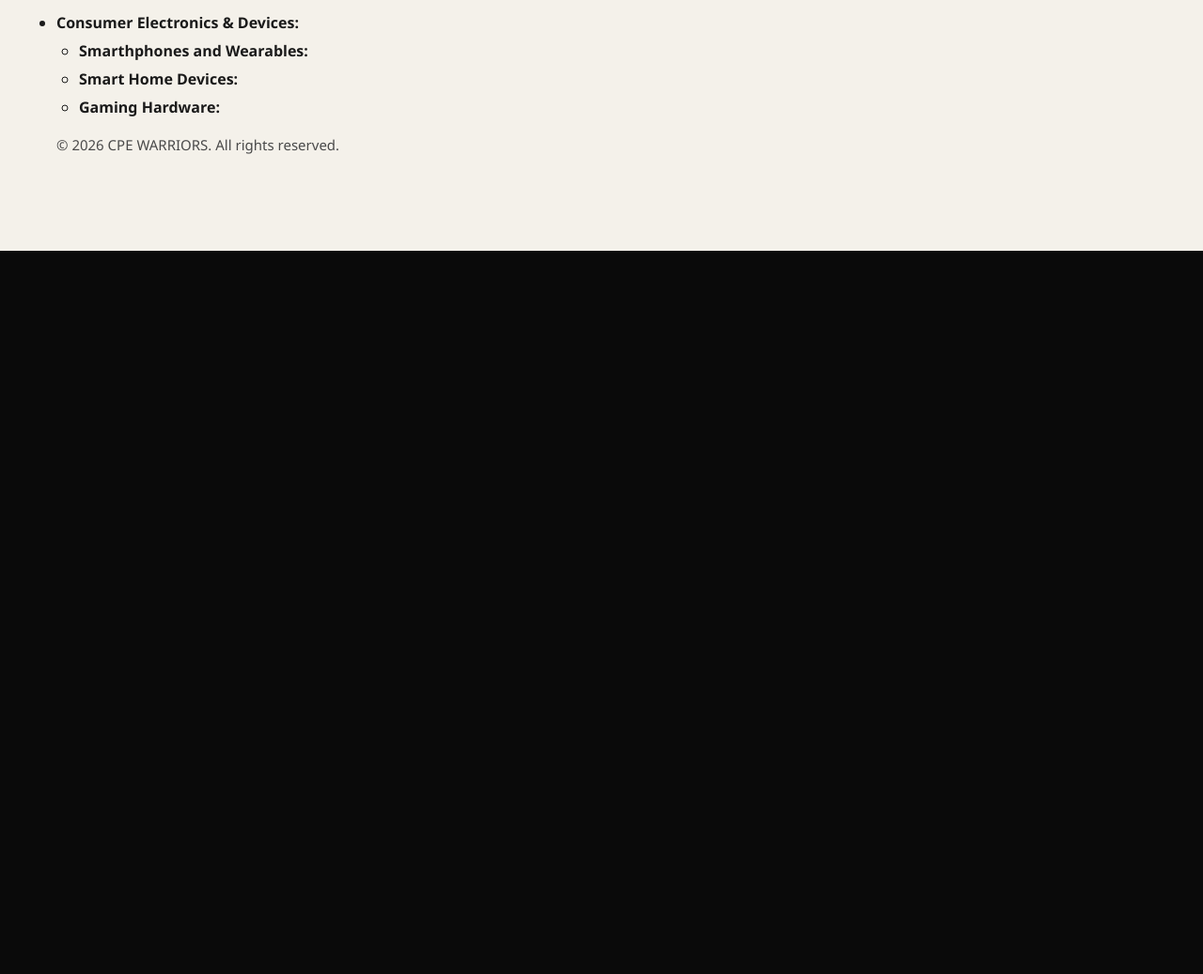
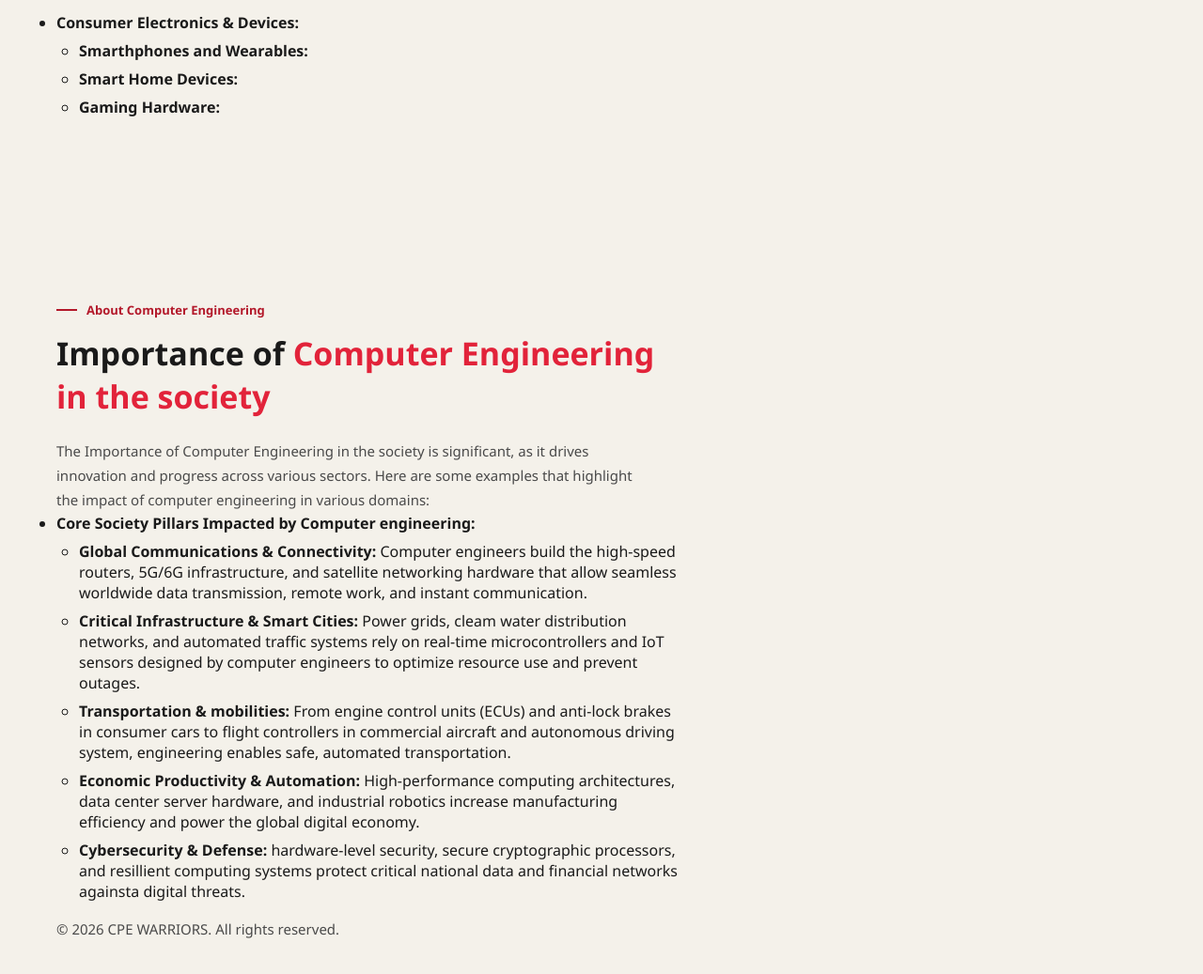
Before and after one commit to berdondaniela21/ncp3106_2026_ddberdon, a plain HTML site: page about.html in a window 1280 px wide. Shown: the part 3488-4525 px from the top of the page at 94% size. Before the commit the page ends 3755 px from the top, so only its background shows below. Drawn offline with Linux system fonts and the light colour scheme; files whose address does not match are found by name.

Commit message:
About section (complete)

```diff
--- a/about.html
+++ b/about.html
@@ -177,6 +177,44 @@
           </li>
 
         </ul>
+    </div>
+</section>
+
+<section class="program-section">
+    <div class="program-col">
+        <span>
+            <div class="eyebrow"><span class="line"></span>About Computer Engineering</div>
+            <h2 class="display">Importance of <span class="accent">Computer Engineering in the society</span></h2>
+        </span>
+        <ul>
+          <p>
+            The Importance of Computer Engineering in the society is significant, as it drives innovation and progress across various sectors. Here are some examples that highlight the impact of computer engineering in various domains:
+          </p>
+          <li>
+            <strong>Core Society Pillars Impacted by Computer engineering:</strong>
+            <ul>
+            <li>
+             <strong>Global Communications & Connectivity:</strong> Computer engineers build the high-speed routers, 5G/6G infrastructure, and satellite networking hardware
+             that allow seamless worldwide data transmission, remote work, and instant communication.
+              </li>
+              <li>
+                <strong>Critical Infrastructure & Smart Cities:</strong> Power grids, cleam water distribution networks, and
+                automated traffic systems rely on real-time microcontrollers and IoT sensors designed by computer engineers to optimize resource use and prevent outages.
+              </li>
+              <li>
+                <strong>Transportation & mobilities:</strong> From engine control units (ECUs) and anti-lock brakes in consumer cars to flight
+                controllers in commercial aircraft and autonomous driving system, engineering enables safe, automated transportation.
+            </li>
+            <li>
+                <strong>Economic Productivity & Automation:</strong> High-performance computing architectures, data center server hardware,
+                and industrial robotics increase manufacturing efficiency and power the global digital economy.
+            </li>
+            <li>
+                <strong>Cybersecurity & Defense:</strong> hardware-level security, secure cryptographic processors, and resillient computing systems protect critical national data and financial networks againsta digital threats.
+            </li>
+            </ul>
+          </li>
+        </ul>
 
 
 
```
Also changed, not shown: index.html (+3 -0 lines), CpeWeb.png (deleted), assets/logo/Diagram.jpg (renamed from Diagram.jpg).
